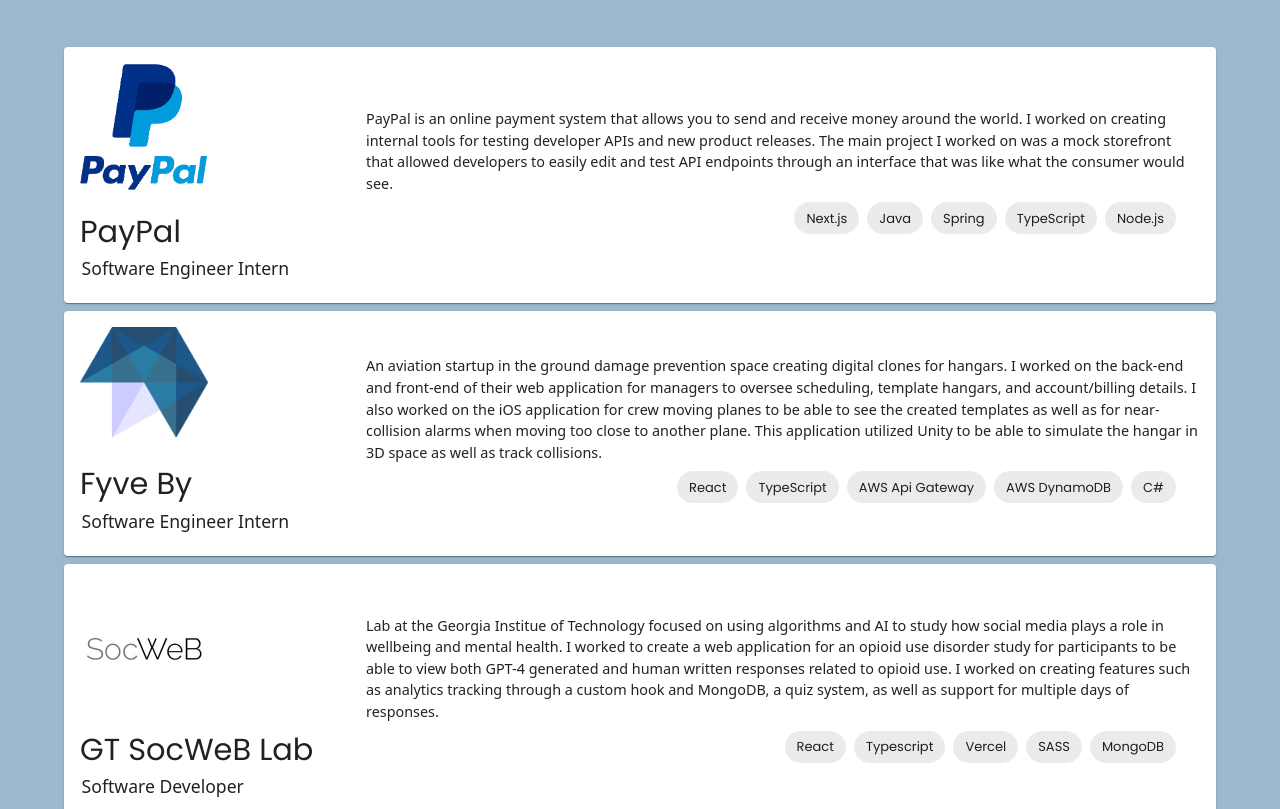
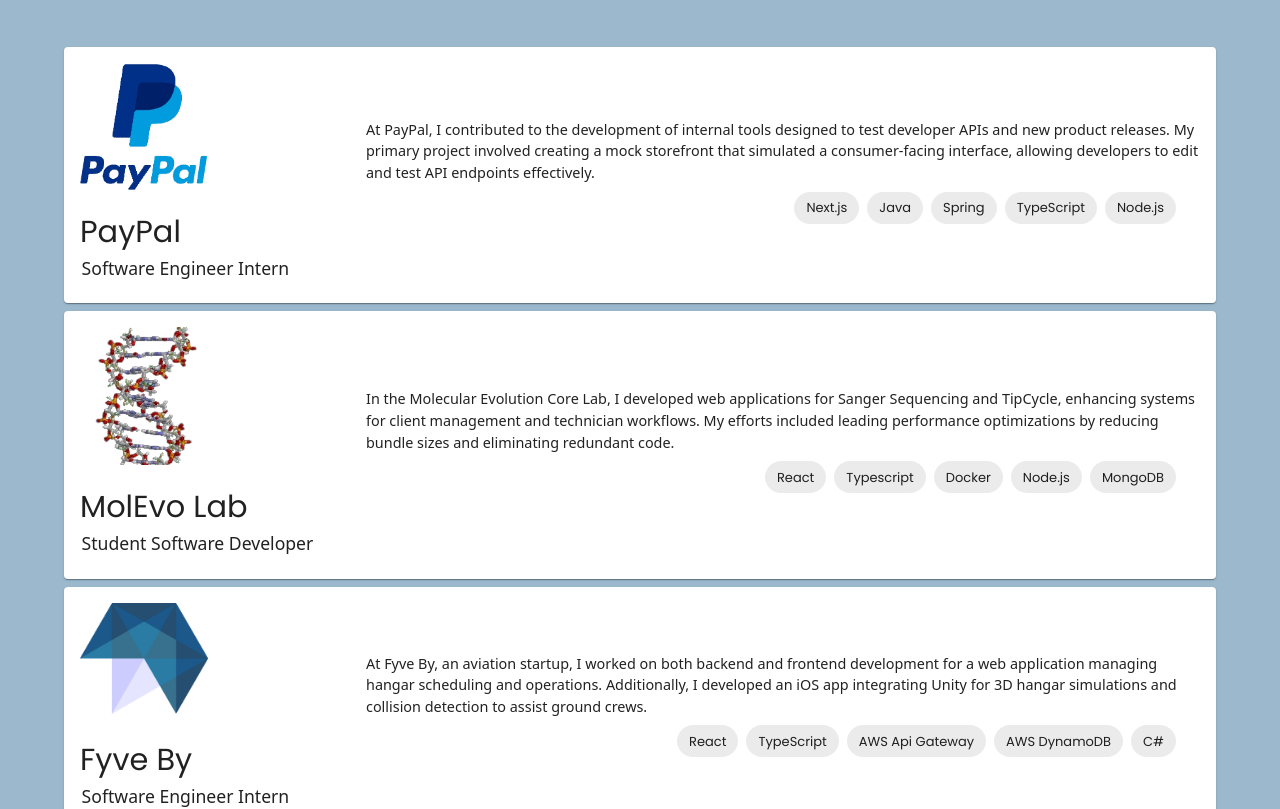
Before and after one commit to oscarzhang228/Portfolio-OZ, a React (Vite) app: page / in a window 1280 px wide. Shown: the part 1721-2530 px from the top of the page. Built offline with nearby package versions, Linux system fonts and the light colour scheme.

Commit message:
add new experience and adjust projects to not show learn more if no url

```diff
--- a/src/components/ExperienceBar/ExperienceBar.tsx
+++ b/src/components/ExperienceBar/ExperienceBar.tsx
@@ -1,17 +1,21 @@
 import styles from "./ExperienceBar.module.scss";
 import Card from "@mui/material/Card";
 import { CardMedia } from "@mui/material";
-import fyvebyLogo from "../../assets/fyveby-logo.png";
-import socwebLogo from "../../assets/socweb-logo.jpg";
+
+import fyvebyLogo from "/src/assets/fyveby-logo.png";
+import socwebLogo from "/src/assets/socweb-logo.jpg";
+import paypalLogo from "/src/assets/paypal-logo.png";
+import molecularLogo from "/src/assets/molecular-logo.png";
+
 import TechnologyChip from "../TechnologyChip/TechnologyChip";
 import experiences from "../../data/experience.json";
 import Button from "../Button/Button";
-import paypalLogo from "../../assets/paypal-logo.png";
 
 const imageMap: Record<string, string> = {
   fyvebyLogo: fyvebyLogo,
   socwebLogo: socwebLogo,
   paypalLogo: paypalLogo,
+  molecularLogo: molecularLogo,
 };
 
 type ExperienceData = {
--- a/src/components/ProjectsBar/Project.tsx
+++ b/src/components/ProjectsBar/Project.tsx
@@ -46,6 +46,7 @@
           })}
         </section>
       </CardContent>
+      {projectLink && (
         <CardActions className="d-flex justify-content-center align-items-end mt-auto ">
           <Button
             onClick={() => {
@@ -54,6 +55,7 @@
             label={"Learn More"}
           ></Button>
         </CardActions>
+      )}
     </Card>
   );
 }
--- a/src/components/ProjectsBar/ProjectsDisplay.tsx
+++ b/src/components/ProjectsBar/ProjectsDisplay.tsx
@@ -5,8 +5,18 @@
 import skyviewPic from "../../assets/skyview-portal.png";
 import projects from "../../data/projects.json";
 import organizeMePic from "../../assets/organize-me.jpg";
+
 type ProjectsDisplayProps = {
   numProjects?: number;
+};
+
+type Project = {
+  title: string;
+  company: string;
+  description: string;
+  projectLink: string;
+  projectImage: string;
+  technologies: string[];
 };
 
 const imageMap: Record<string, string> = {
@@ -52,6 +62,9 @@
  * @param projects list of projects
  * @returns true if valid and false is not
  */
-const isNumProjectsValid = (numProjects: number | undefined, projects: any) => {
+const isNumProjectsValid = (
+  numProjects: number | undefined,
+  projects: Project[]
+) => {
   return numProjects && numProjects > 0 && numProjects <= projects.length;
 };
--- a/src/data/experience.json
+++ b/src/data/experience.json
@@ -2,14 +2,21 @@
   {
     "title": "Software Engineer Intern",
     "company": "PayPal",
-    "description": "PayPal is an online payment system that allows you to send and receive money around the world. I worked on creating internal tools for testing developer APIs and new product releases. The main project I worked on was a mock storefront that allowed developers to easily edit and test API endpoints through an interface that was like what the consumer would see.",
+    "description": "At PayPal, I contributed to the development of internal tools designed to test developer APIs and new product releases. My primary project involved creating a mock storefront that simulated a consumer-facing interface, allowing developers to edit and test API endpoints effectively.",
     "logo": "paypalLogo",
     "technologies": ["Next.js", "Java", "Spring", "TypeScript", "Node.js"]
   },
   {
+    "title": "Student Software Developer",
+    "company": "MolEvo Lab",
+    "description": "In the Molecular Evolution Core Lab, I developed web applications for Sanger Sequencing and TipCycle, enhancing systems for client management and technician workflows. My efforts included leading performance optimizations by reducing bundle sizes and eliminating redundant code.",
+    "logo": "molecularLogo",
+    "technologies": ["React", "Typescript", "Docker", "Node.js", "MongoDB"]
+  },
+  {
     "title": "Software Engineer Intern",
     "company": "Fyve By",
-    "description": "An aviation startup in the ground damage prevention space creating digital clones for hangars. I worked on the back-end and front-end of their web application for managers to oversee scheduling, template hangars, and account/billing details. I also worked on the iOS application for crew moving planes to be able to see the created templates as well as for near-collision alarms when moving too close to another plane. This application utilized Unity to be able to simulate the hangar in 3D space as well as track collisions.",
+    "description": "At Fyve By, an aviation startup, I worked on both backend and frontend development for a web application managing hangar scheduling and operations. Additionally, I developed an iOS app integrating Unity for 3D hangar simulations and collision detection to assist ground crews.",
     "logo": "fyvebyLogo",
     "technologies": [
       "React",
@@ -20,9 +27,9 @@
     ]
   },
   {
-    "title": "Software Developer",
-    "company": "GT SocWeB Lab",
-    "description": "Lab at the Georgia Institue of Technology focused on using algorithms and AI to study how social media plays a role in wellbeing and mental health. I worked to create a web application for an opioid use disorder study for participants to be able to view both GPT-4 generated and human written responses related to opioid use. I worked on creating features such as analytics tracking through a custom hook and MongoDB, a quiz system, as well as support for multiple days of responses.",
+    "title": "Student Software Developer",
+    "company": "SocWeb Lab",
+    "description": "At the Georgia Institute of Technology's Social Dynamics and Well-Being Lab, I created a web application for an opioid use disorder study. The platform featured analytics tracking, a quiz system, and supported interaction with GPT-4 generated and human-written content.",
     "logo": "socwebLogo",
     "technologies": ["React", "Typescript", "Vercel", "SASS", "MongoDB"]
   }
--- a/src/data/projects.json
+++ b/src/data/projects.json
@@ -30,7 +30,7 @@
     "title": "Skyview Portal",
     "company": "Fyve By",
     "description": "An application for hangar managers in order to schedule plane arrivals and departures, view security footage of their hangar, and view their account and billing information. Features include a login system through AWS Cognito, a scheduling system, and a billing system.",
-    "projectLink": "https://www.fyvebyhub.com/",
+    "projectLink": "",
     "projectImage": "skyviewPic",
     "technologies": ["React", "AWS DynamoDB", "AWS Lambda", "AWS Cognito"]
   },
```
Also changed, not shown: src/assets/molecular-logo.png (added). Lines whose indentation alone changed are shown as unchanged.
